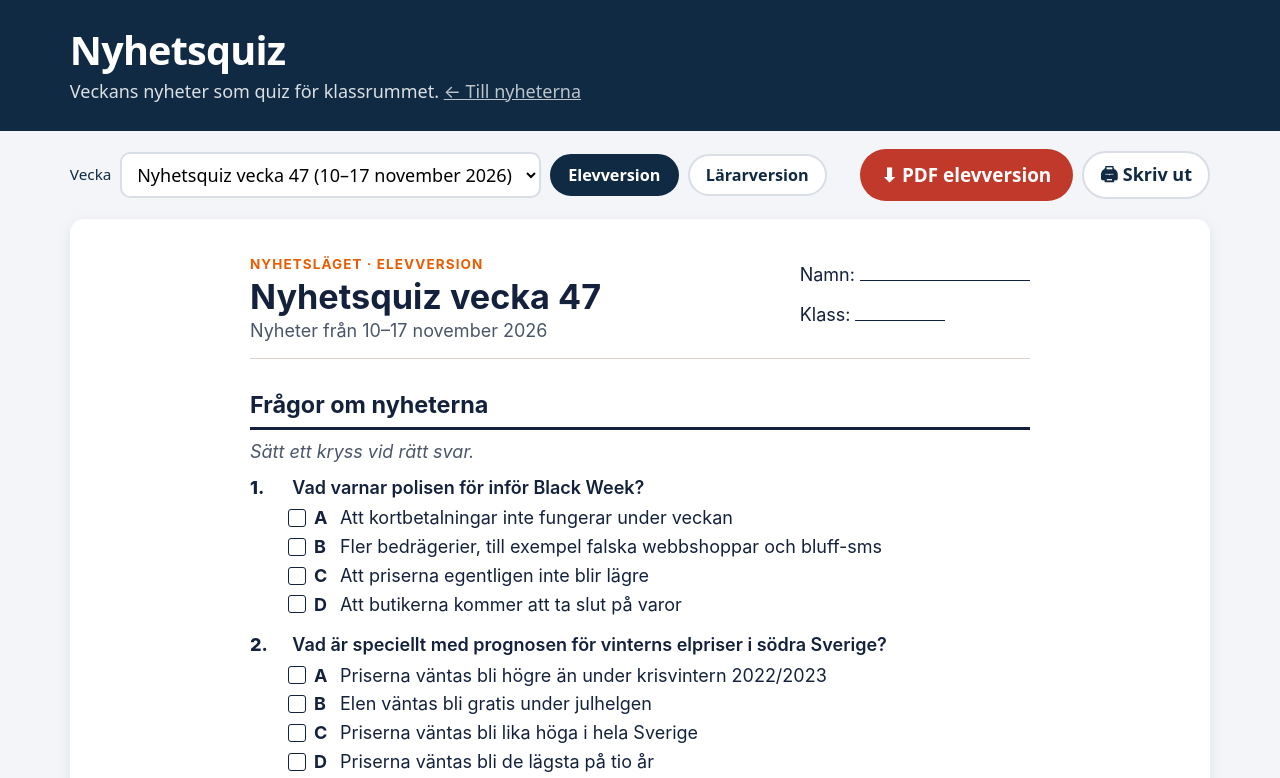
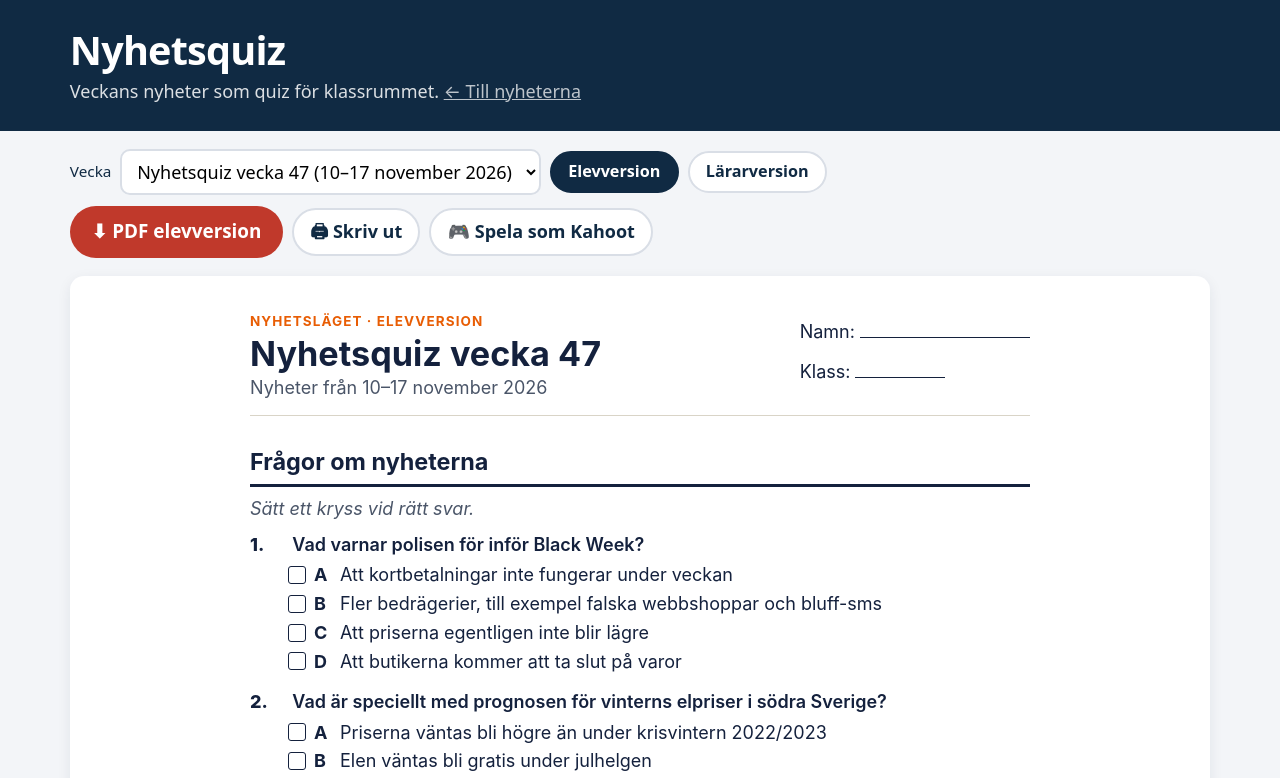
Before and after one commit to dragbasun69-jpg/nyhetslaget, a plain HTML site: page quiz.html in a window 1280 px wide. Shown: the top 778 px of the page. Drawn offline with Linux system fonts and the light colour scheme.

Commit message:
Kahoot-länk på quizsidan
Co-Authored-By: Claude Opus 5.5 <noreply@anthropic.com>
Claude-Session: https://claude.ai/code/session_01Y5oumAKhMUpEd22e6AZu1m

```diff
--- a/data/quiz/2026-v47.json
+++ b/data/quiz/2026-v47.json
@@ -217,5 +217,9 @@
         "news": 4
       }
     ]
+  },
+  "kahoot": {
+    "uuid": "37506ad6-d900-4b46-8665-bf00f583059e",
+    "url": "https://create.kahoot.it/details/37506ad6-d900-4b46-8665-bf00f583059e"
   }
 }
--- a/quiz.html
+++ b/quiz.html
@@ -58,6 +58,7 @@
       <div class="group">
         <a id="pdf" class="btn btn-primary btn-link" href="#" download>⬇ Ladda ner PDF</a>
         <button id="print" class="btn btn-ghost" type="button">🖨 Skriv ut</button>
+        <a id="kahoot" class="btn btn-ghost btn-link" href="#" target="_blank" rel="noopener" hidden>🎮 Spela som Kahoot</a>
       </div>
     </div>
 
@@ -100,6 +101,9 @@
       $("sheet").hidden = false;
       $("pdf").href = `quiz/${current.id}-${version}.pdf`;
       $("pdf").textContent = version === "elev" ? "⬇ PDF elevversion" : "⬇ PDF lärarversion";
+      const k = current.kahoot && current.kahoot.url;
+      $("kahoot").hidden = !k;
+      if (k) $("kahoot").href = k;
       document.title = `${current.title} – ${version === "elev" ? "elevversion" : "lärarversion"}`;
       const url = new URL(location);
       url.searchParams.set("q", current.id);
--- a/style.css
+++ b/style.css
@@ -229,3 +229,4 @@ body {
   .wx-sm { display: inline; }
   .wx-table th, .wx-table td { padding-left: .15rem; padding-right: .15rem; }
 }
+.btn[hidden] { display: none; }
```
